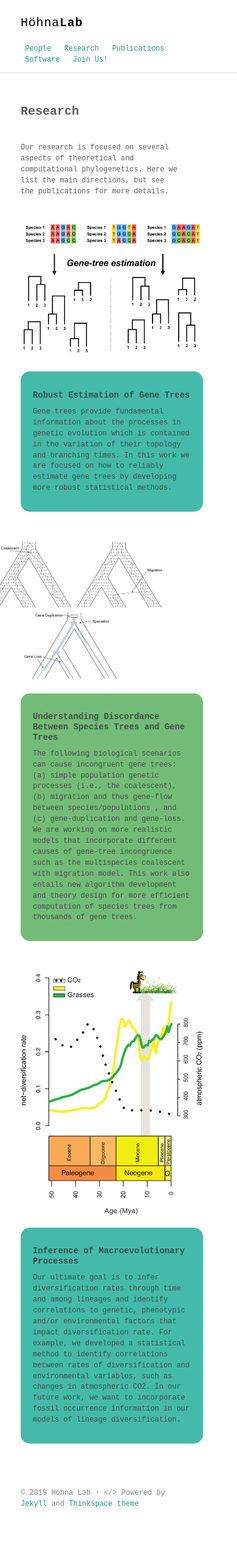
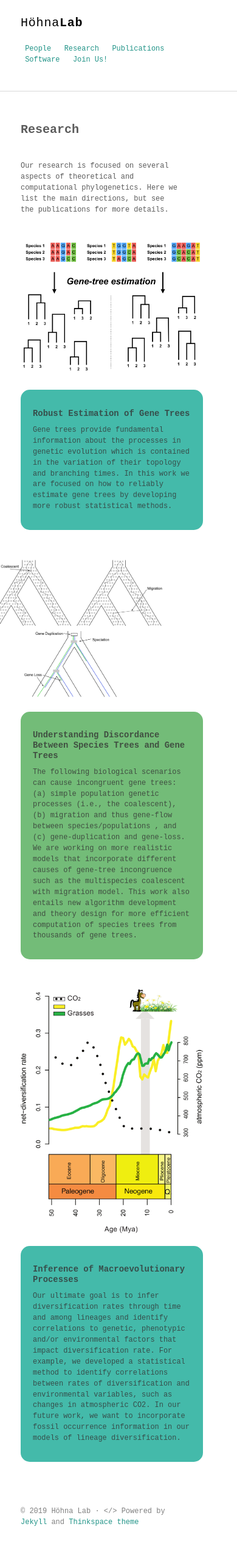
Before and after one commit to hoehnalab/hoehnalab.github.io, a Jekyll site: the page built from research.md, in a window 390 px wide. Shown: the whole page at 61% size. Built offline with Jekyll 4.4.1, drawn with Linux system fonts in a browser that asks for light colours; some web fonts are replaced; before the commit the page ends 2523 px from its top, so only the background shows below that.

Commit message:
Minor fixes

```diff
--- a/assets/css/main.scss
+++ b/assets/css/main.scss
@@ -29,7 +29,6 @@
     width: 45%;
     max-width: 400px;
     min-width: 300px;
-    margin-right: 20px;
     margin-bottom: 20px;
 }
 
--- a/assets/scss/_layout.scss
+++ b/assets/scss/_layout.scss
@@ -277,7 +277,7 @@
 }
 
 // This applies from 0px to 600px
-@media (max-width: 600px) {
+@media only screen and (max-width: 600px) {
   .date-label {
     float: left !important;
     border: 0 !important;
@@ -308,15 +308,20 @@
   .site-header {
       border-bottom: 1px solid lighten($light-gray-color, 5%);
       margin-bottom: $small-spacing;
-      height: 120px;
+      height: 150px;
   }
 
   .container {
     padding: $base-spacing;
     margin-left: 10px;
-    margin-right: auto;
+    margin-right: 10px;
     max-width: 80%;
     font-weight: normal;
+  }
+
+  .container-small {
+      max-width: 100%;
+      margin: 0 auto;
   }
 
   img.floatleft {
@@ -327,4 +332,14 @@
       margin-right: 20px;
       margin-bottom: 20px;
   }
+
+  img.floatright {
+      float: right;
+      width: 45%;
+      max-width: 300px;
+      min-width: 300px;
+      margin-right: 20px;
+      margin-bottom: 20px;
+      margin-left: 0px;
+  }
 }
--- a/research.md
+++ b/research.md
@@ -15,7 +15,7 @@
 
 <!-- Section 1 -->
 <div class="container-small">
-<img class="floatleft" src="/assets/images/Figure_1_v2.png" width="450">
+<img class="floatleft" src="/assets/images/Figure_1_v2.png">
 <div id="rcornersbox1">
     <h2>Robust Estimation of Gene Trees</h2>
 <!--
@@ -35,7 +35,7 @@
 
 <!-- Section 2 -->
 <div class="container-small">
-<img class="floatright" src="/assets/images/Figure_2_v2.png" width="400">
+<img class="floatright" src="/assets/images/Figure_2_v2.png">
 <div id="rcornersbox2">
     <h2>Understanding Discordance Between Species Trees and Gene Trees</h2>
 <!--
@@ -57,7 +57,7 @@
 
 <!-- Section 3 -->
 <div class="container-small">
-<img class="floatleft" src="/assets/images/Figure_4.png" width="400">
+<img class="floatleft" src="/assets/images/Figure_4.png">
 <div id="rcornersbox1">
     <h2>Inference of Macroevolutionary Processes</h2>
 
```
